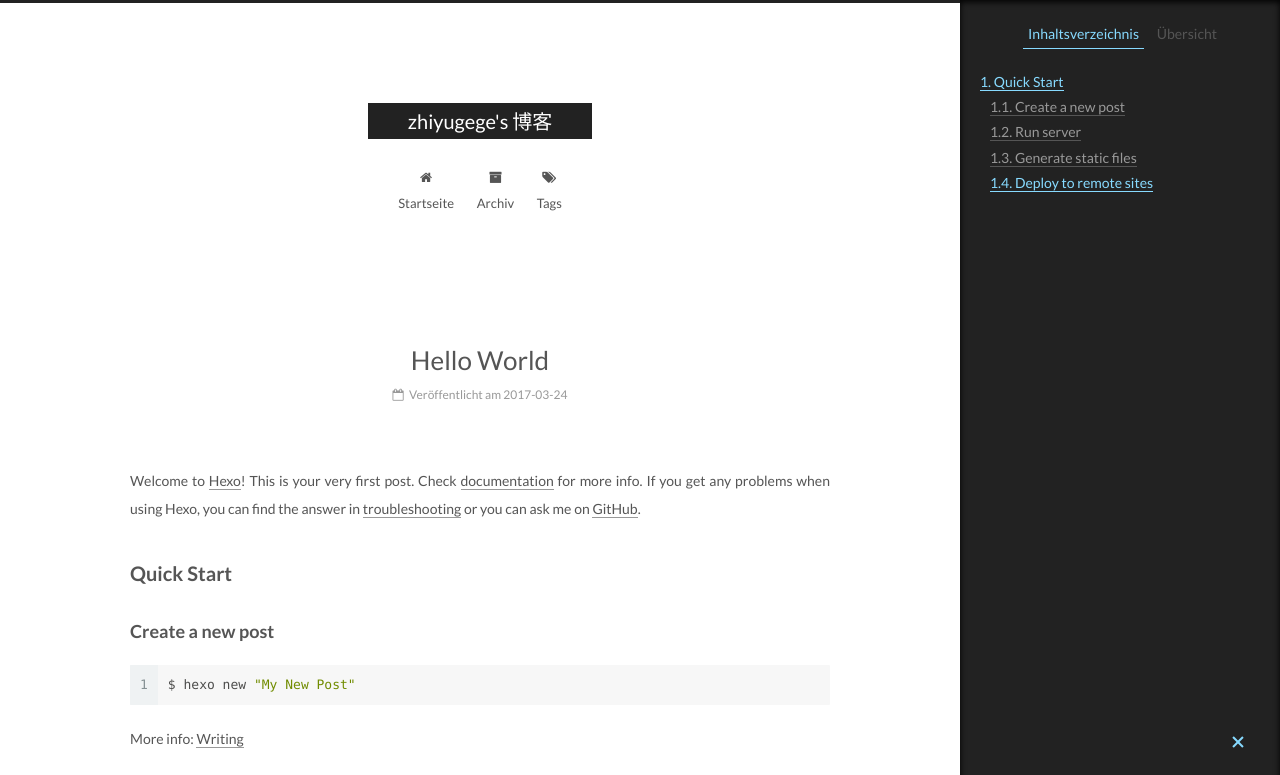
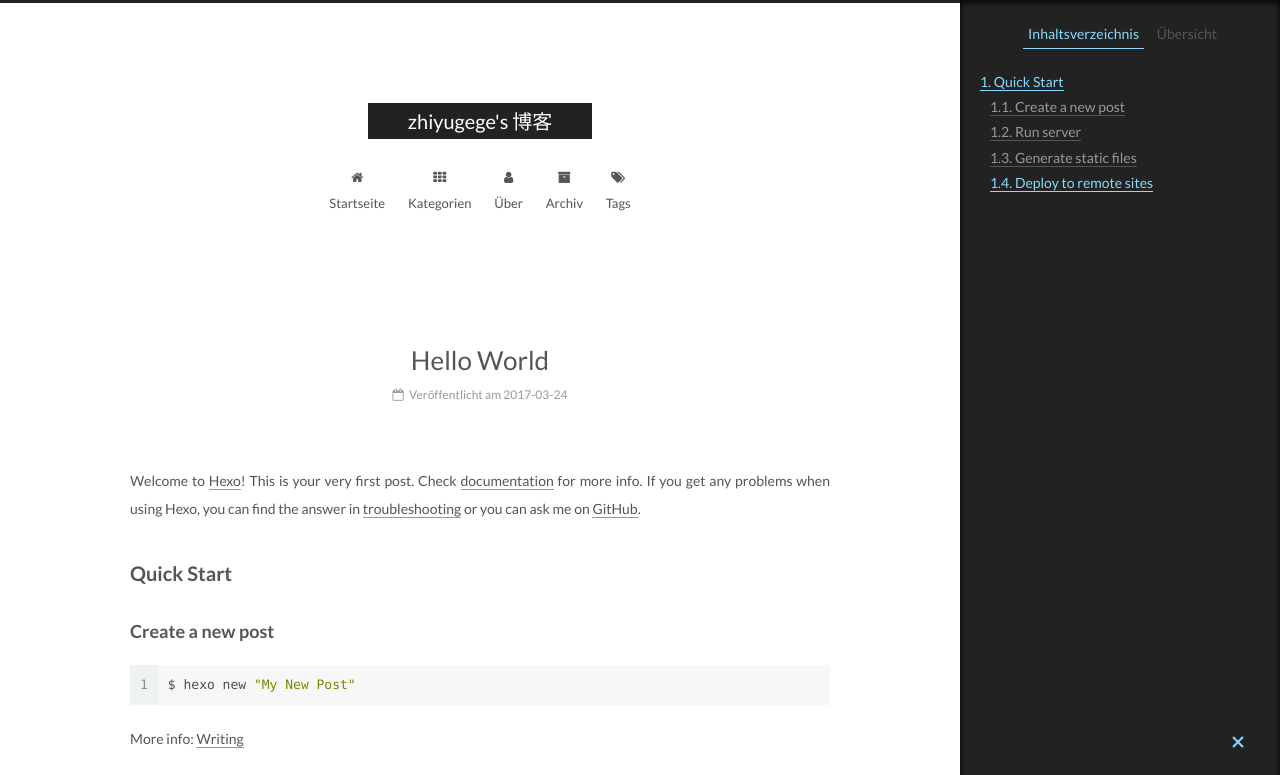
Before and after one commit to zhiyugege/zhiyugege.github.io, a plain HTML site: page 2017/03/24/hello-world/index.html in a window 1280 px wide. Shown: the top 775 px of the page. Drawn offline with Linux system fonts and the light colour scheme.

Commit message:
Site updated: 2017-03-24 16:05:51

```diff
--- a/2017/03/24/hello-world/index.html
+++ b/2017/03/24/hello-world/index.html
@@ -200,6 +200,26 @@ Quick">
               <i class="menu-item-icon fa fa-fw fa-home"></i> <br />
 
             Startseite
+          </a>
+        </li>
+
+
+        <li class="menu-item menu-item-categories">
+          <a href="/categories" rel="section">
+
+              <i class="menu-item-icon fa fa-fw fa-th"></i> <br />
+
+            Kategorien
+          </a>
+        </li>
+
+
+        <li class="menu-item menu-item-about">
+          <a href="/about" rel="section">
+
+              <i class="menu-item-icon fa fa-fw fa-user"></i> <br />
+
+            Über
           </a>
         </li>
 
--- a/css/main.css
+++ b/css/main.css
@@ -1684,7 +1684,7 @@ pre .javascript .function {
   width: 4px;
   height: 4px;
   border-radius: 50%;
-  background: #ffbfff;
+  background: #d170ff;
 }
 .links-of-blogroll {
   font-size: 13px;
```
Also changed, not shown: archives/2017/03/index.html (+20 -0 lines), archives/2017/index.html (+20 -0 lines), archives/index.html (+20 -0 lines), index.html (+20 -0 lines).
